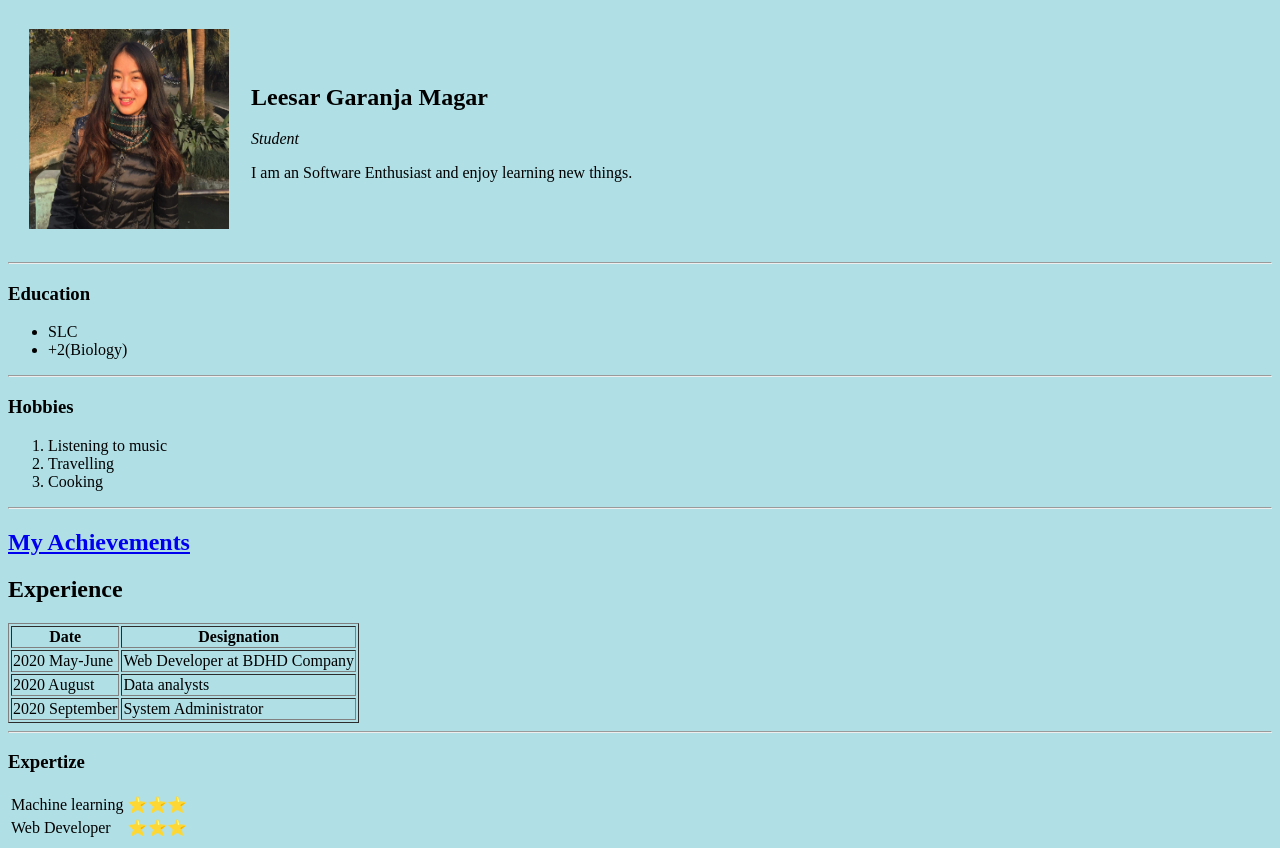
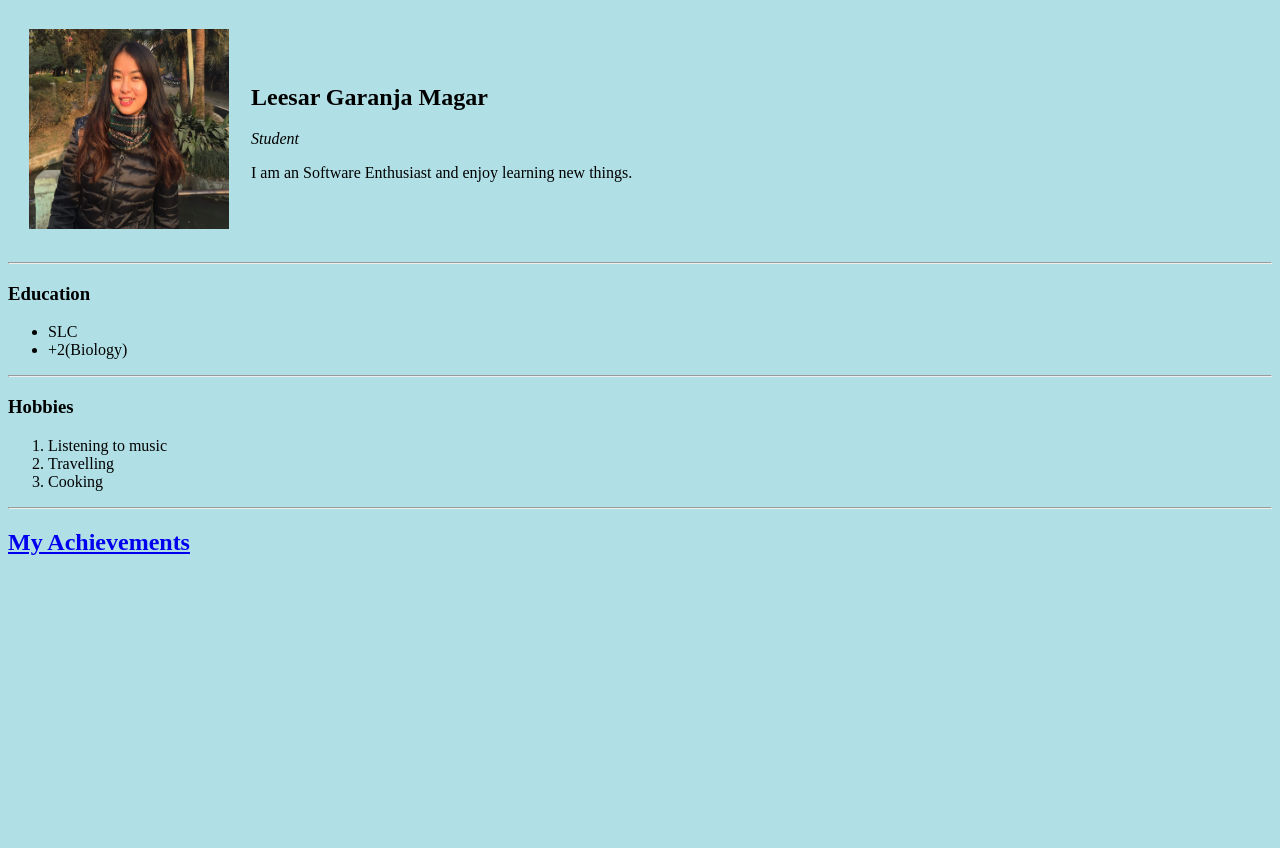
Before and after one commit to lrisar0/BEs, a plain HTML site: page index.html in a window 1280 px wide. After the commit the page ends 800 px from the top, so only its background shows below. Drawn offline with Linux system fonts and the light colour scheme.

Commit message:
Update index.html

```diff
--- a/index.html
+++ b/index.html
@@ -30,39 +30,7 @@
   <hr>
   <h2><a href="achievements.html">My Achievements</a></h2>
 
-<h2>Experience</h2>
-<table border="1">
-  <tr>
-    <th>Date</th>
-    <th>Designation</th>
 
-  </tr>
-  <tr>
-    <td>2020 May-June</td>
-    <td>Web Developer at BDHD Company</td>
-
-  </tr>
-  <tr>
-    <td>2020 August</td>
-    <td>Data analysts</td>
-  </tr>
-  <tr>
-    <td>2020 September</td>
-    <td>System Administrator</td>
-</table>
-<hr>
-<h3>Expertize</h3>
- <table>
-  <tr>
-     <td>Machine learning</td>
-     <td>⭐⭐⭐</td>
-
-  </tr>
-  <tr>
-    <td>Web Developer</td>
-    <td>⭐⭐⭐</td>
-  </tr>
-  </table>
  </body>
 
 </html>
```
